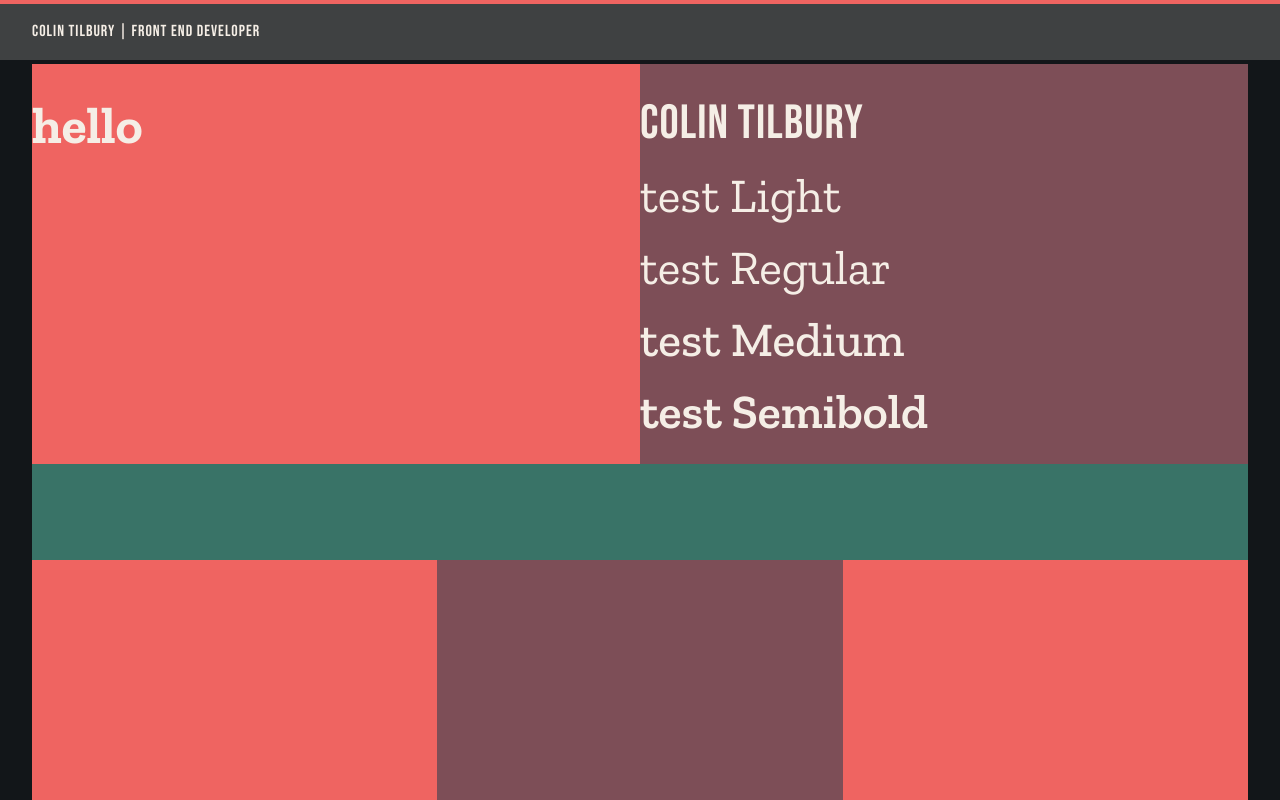
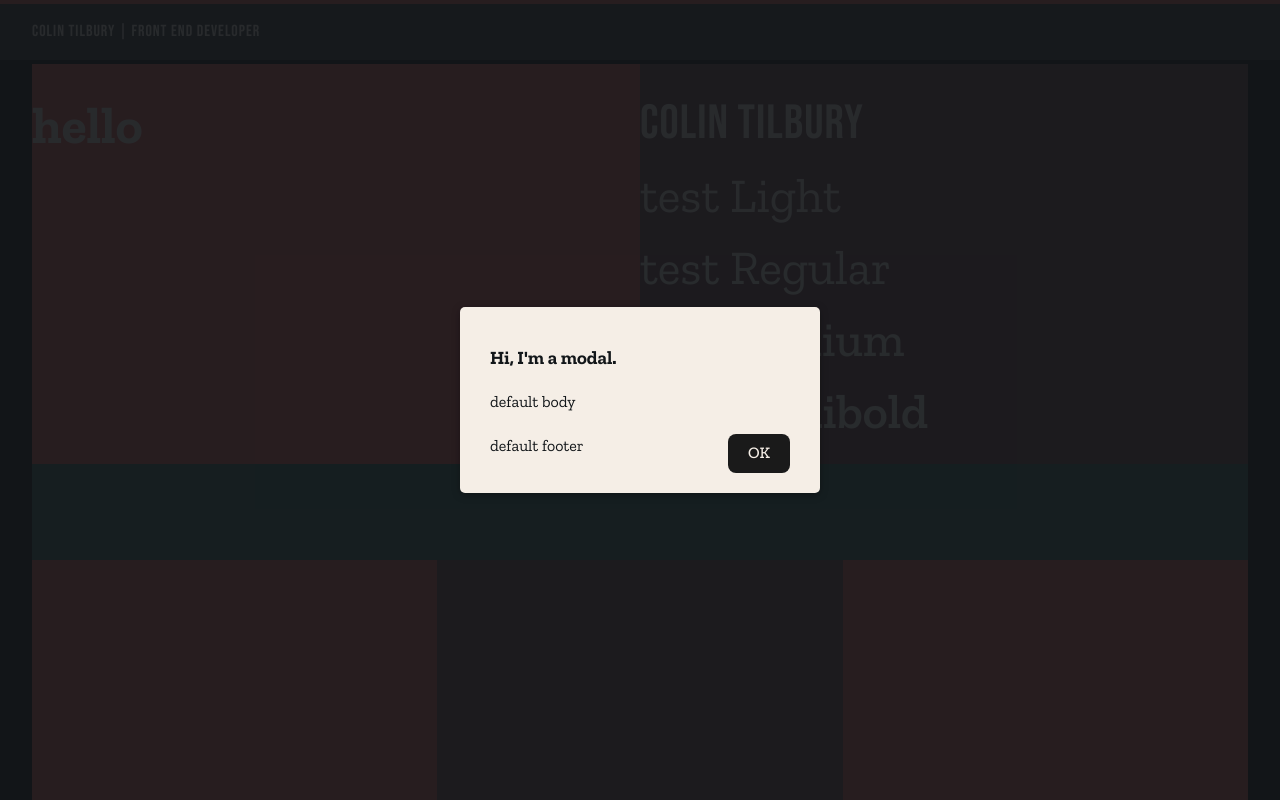
Before and after one commit to ctilbury/portfolio, a Vue app: page / in a window 1280 px wide. Shown: the top 800 px of the page. Built offline with nearby package versions, Linux system fonts and the light colour scheme.

Commit message:
added default modal component

```diff
--- a/src/App.vue
+++ b/src/App.vue
@@ -22,17 +22,30 @@
         <div id="div9"></div>
       </main>
     </div>
+    <modal
+      v-if="showModal"
+      @close="showModal = false"
+    >
+      <h3 slot="header">Hi, I'm a modal.</h3>
+    </modal>
   </div>
 </template>
 
 <script>
 import HeaderBar from './components/HeaderBar.vue'
 import TextExamples from './components/TextExamples.vue'
+import Modal from './components/Modal.vue'
 
 export default {
   components: {
     HeaderBar,
-    TextExamples
+    TextExamples,
+    Modal
+  },
+  data() {
+    return {
+      showModal: true
+    }
   }
 }
 </script>
--- a/src/assets/styles/base.scss
+++ b/src/assets/styles/base.scss
@@ -44,6 +44,7 @@ button {
   background-color: #1a1a1a;
   cursor: pointer;
   transition: border-color 0.25s;
+  color: $linen;
 }
 
 button:hover {
--- /dev/null
+++ b/src/components/Modal.vue
@@ -0,0 +1,91 @@
+<template>
+  <transition name="modal">
+    <div class="modal-mask">
+      <div class="modal-container">
+
+        <div class="modal-header">
+          <slot name="header">
+            default header
+          </slot>
+        </div>
+
+        <div class="modal-body">
+          <slot name="body">
+            default body
+          </slot>
+        </div>
+
+        <div class="modal-footer">
+          <slot name="footer">
+            default footer
+            <button
+              class="modal-default-button"
+              @click="$emit('close')"
+            >
+              OK
+            </button>
+          </slot>
+        </div>
+
+      </div>
+    </div>
+  </transition>
+</template>
+
+<style lang="scss" scoped>
+
+.modal-mask {
+  position: fixed;
+  z-index: 100;
+  top: 0;
+  right: 0;
+  bottom: 0;
+  left: 0;
+  background-color: rgba(18, 22, 25, 0.9);
+  display: flex;
+  justify-content: center;
+  align-items: center;
+  transition: opacity 0.3s ease;
+}
+
+.modal-container {
+  width: 300px;
+  margin: 0px auto;
+  padding: 20px 30px;
+  background-color: $linen;
+  border-radius: 5px;
+  box-shadow: 0 2px 8px rgba(0, 0, 0, 0.33);
+  transition: all 0.3s ease;
+  color: $rich-black;
+}
+
+.modal-header h3 {
+  margin-top: 0;
+  color: $tuscan-red;
+}
+
+.modal-body {
+  margin: 20px 0;
+}
+
+.modal-default-button {
+  float: right;
+}
+
+// The following styles are auto-applied to elements
+// with transition="modal" when their visibility is toggled by Vue.js:
+
+.modal-enter {
+  opacity: 0;
+}
+
+.modal-leave-active {
+  opacity: 0;
+}
+
+.modal-enter .modal-container,
+.modal-leave-active .modal-container {
+  -webkit-transform: scale(1.1);
+  transform: scale(1.1);
+}
+</style>
```
